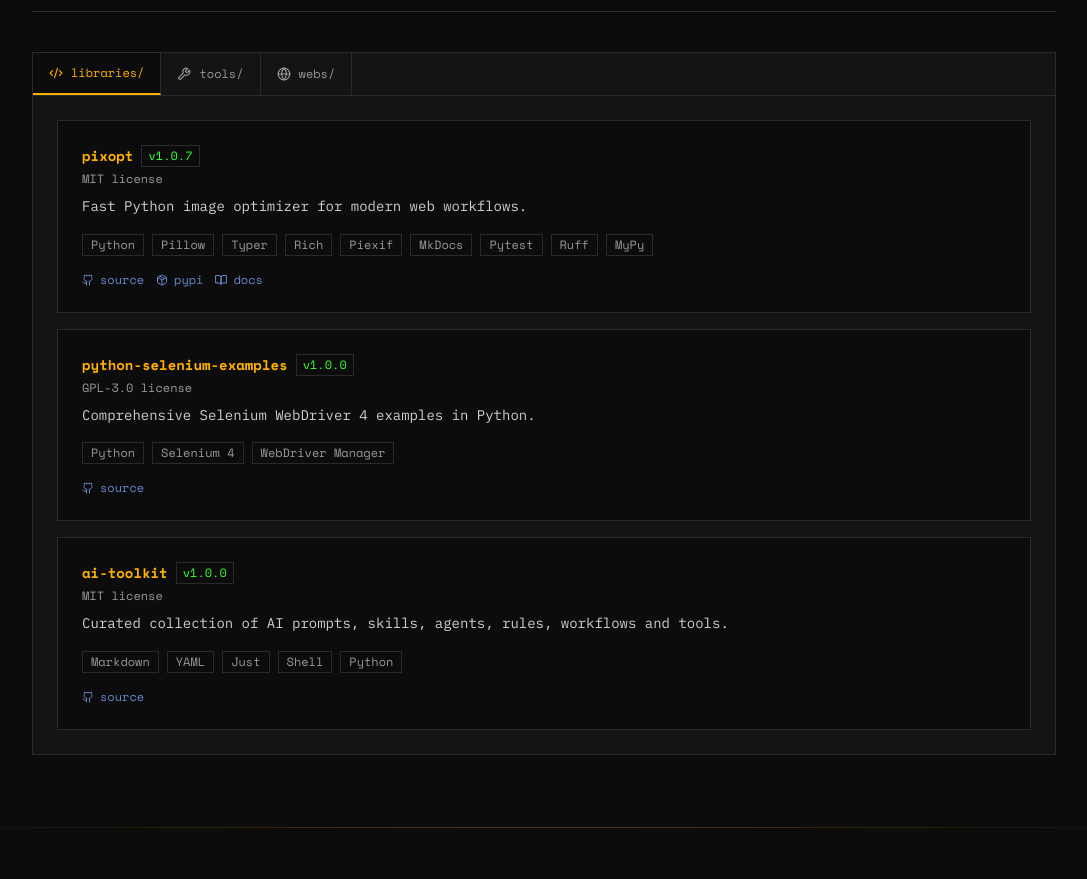
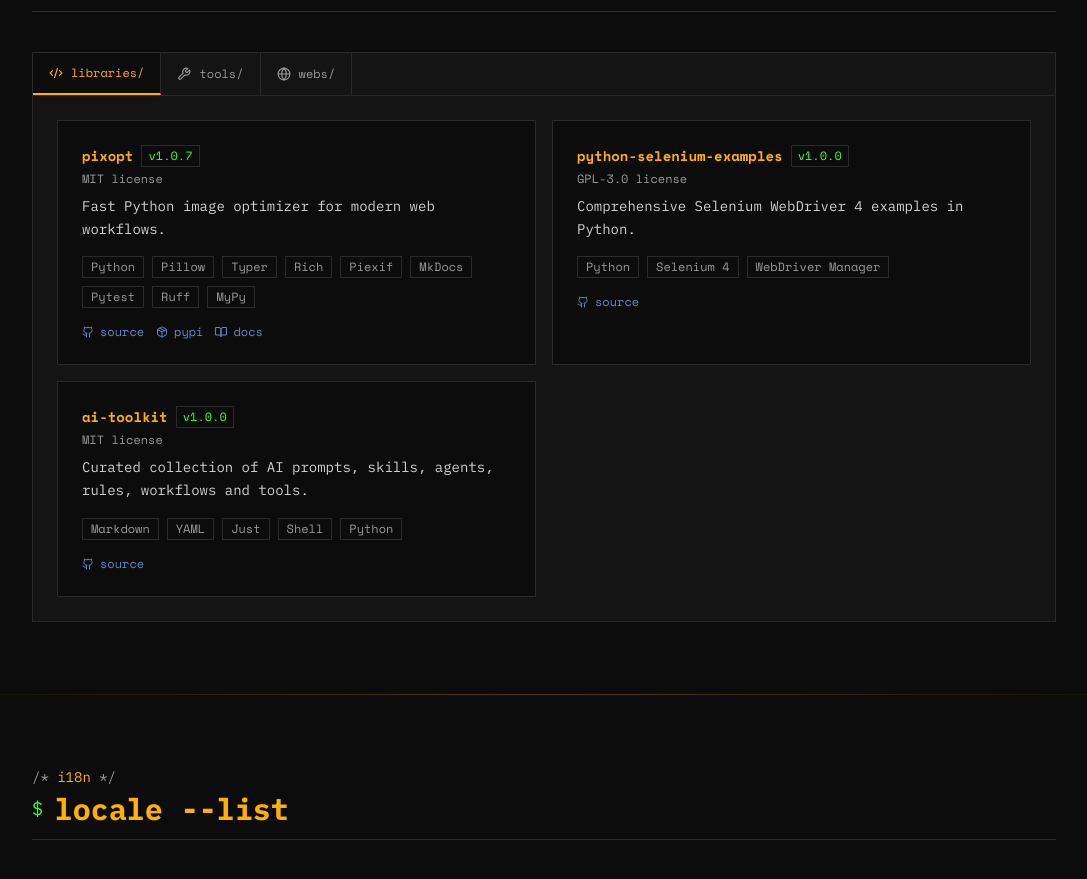
Before and after one commit to MathiasPaulenko/mathias-paulenko-cv, a React (Vite) app: page / in a window 1280 px wide. Shown: the part 7424-8303 px from the top of the page, without its empty margins (96-1183 px from the left). Built offline with nearby package versions, Linux system fonts and the light colour scheme.

Commit message:
feat(portfolio): increase page size to 8 with 2-column grid

```diff
--- a/src/components/sections/Portfolio.jsx
+++ b/src/components/sections/Portfolio.jsx
@@ -16,7 +16,7 @@
   Wrench,
 } from 'lucide-react'
 
-const PAGE_SIZE = 3
+const PAGE_SIZE = 8
 
 const ProjectCard = ({ item }) => {
   return (
@@ -179,7 +179,7 @@
               exit="hidden"
             >
               {items.length > 0 ? (
-                <div className="grid gap-4">
+                <div className="grid gap-4 md:grid-cols-2">
                   {paginated.map((item) => (
                     <ProjectCard key={item.title} item={item} />
                   ))}
```
